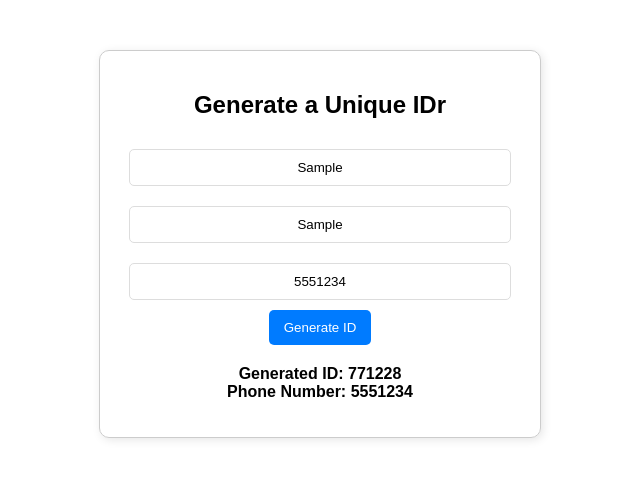
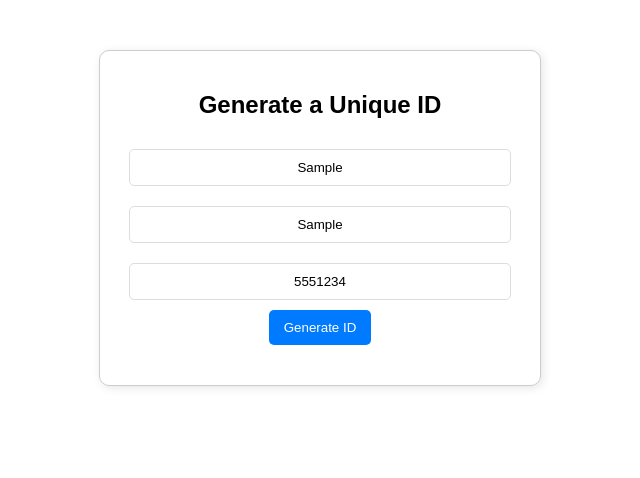
Before and after one commit to SteveAB/id-generator, a plain HTML site: page index.html in a window 1280 px wide. Both pictures are taken after typing "Sample", "Sample", "5551234" into the empty fields and a click on the button "Generate ID". Shown: the whole page, without its empty margins (320-960 px from the left). Drawn offline with Linux system fonts and the light colour scheme.

Commit message:
Update index.html

```diff
--- a/index.html
+++ b/index.html
@@ -55,7 +55,7 @@
         });
     </script>
     <div class="container">
-        <h2>Generate a Unique IDr</h2>
+        <h2>Generate a Unique ID</h2>
         <input type="text" id="name" placeholder="Enter Name " maxlength="2000">
         <input type="text" id="surname" placeholder="Enter Surname" maxlength="2000">
         <input type="tel" id="phone" placeholder="Enter Phone Number">
@@ -86,8 +86,9 @@
             console.log("Embedded Token Value (Random ID):", document.getElementById("hiddenToken").value);
             const data = {GeneratedID: randomID};
             console.log(window.location.origin);
+            console.log'http://qahipapp02.oldfort.co.za:9511')
             console.log(data);
-            window.parent.postMessage(data, 'http://qahipapp02.oldfort.co.za:9511');
+            window.parent.postMessage(data, window.location.origin);
         }
     </script>
 </body>
```
